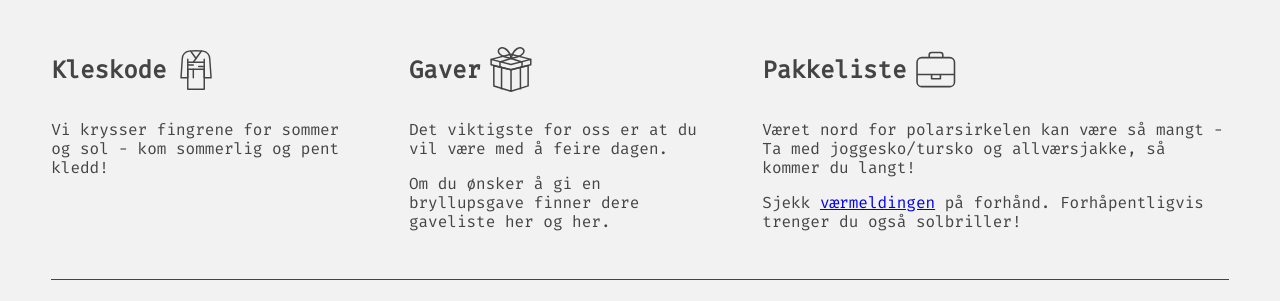
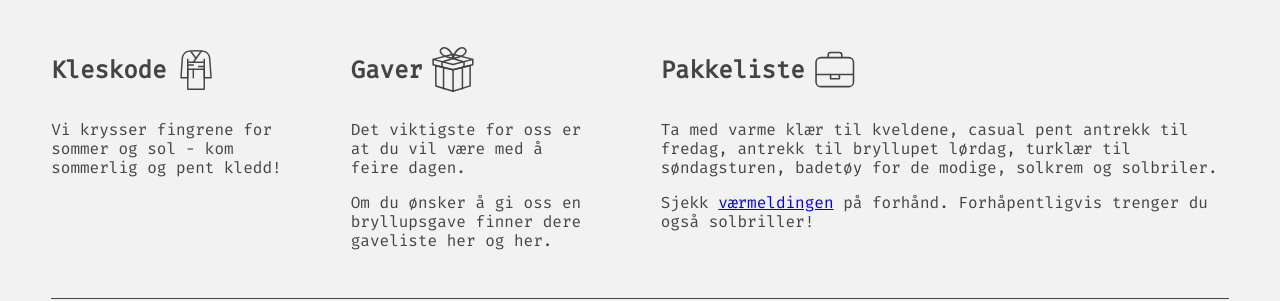
Before and after one commit to melhoos/gudrunogsimon, a React (Create React App) app: page / in a window 1280 px wide. Shown: the part 2263-2564 px from the top of the page. Built offline with nearby package versions, Linux system fonts and the light colour scheme.

Commit message:
Update Information.jsx

```diff
--- a/src/Information.jsx
+++ b/src/Information.jsx
@@ -32,7 +32,7 @@ const Information = () => {
             Det viktigste for oss er at du vil være med å feire dagen.
           </p>
           <p>
-            Om du ønsker å gi en bryllupsgave finner dere gaveliste her og her.
+            Om du ønsker å gi oss en bryllupsgave finner dere gaveliste her og her.
           </p>
         </div>
         <div>
@@ -41,7 +41,7 @@ const Information = () => {
             <Lottie id={'suitcase'} icon={suitcase} sizeInPx={60} />
           </h2>
           <p>
-            Været nord for polarsirkelen kan være så mangt - Ta med joggesko/tursko og allværsjakke, så kommer du langt!
+            Ta med varme klær til kveldene, casual pent antrekk til fredag, antrekk til bryllupet lørdag, turklær til søndagsturen, badetøy for de modige, solkrem og solbriler.
           </p>
           <p>
             Sjekk {' '}
```
